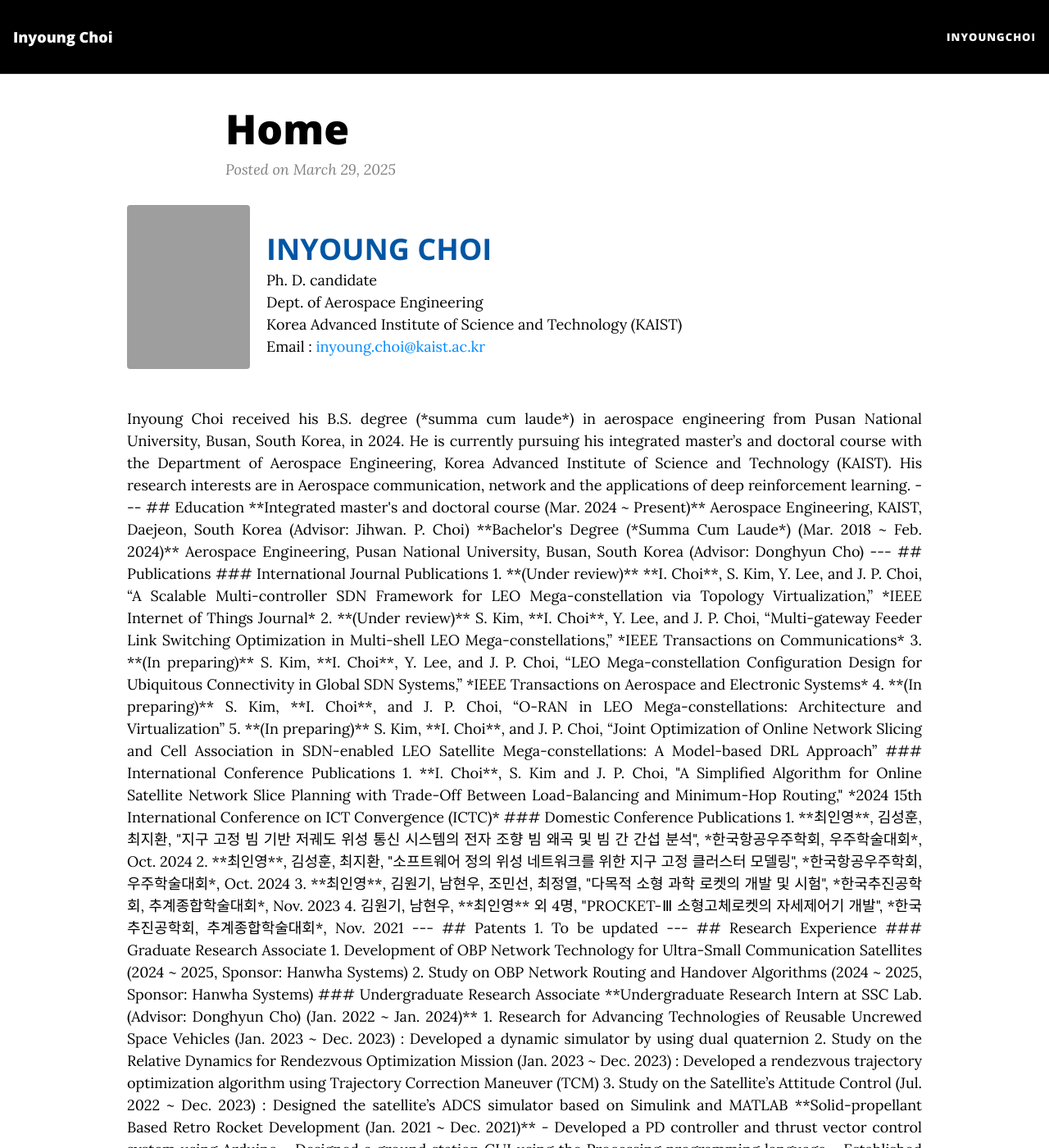
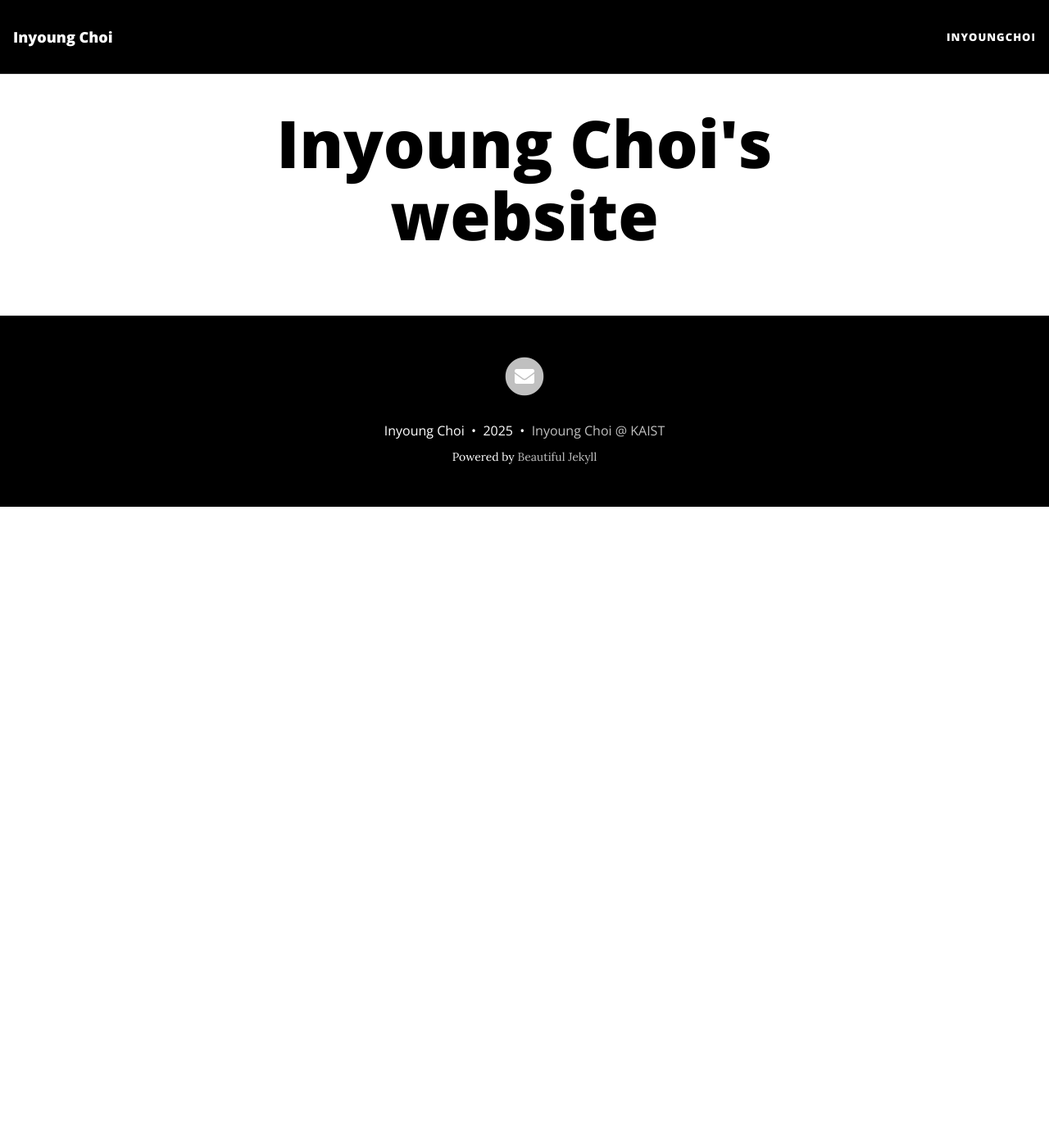
Before and after one commit to InyoungChoi-acai/InyoungChoi-acai.github.io, a Jekyll site: the page built from index.html, in a window 1280 px wide and 1400 px high. Shown: the whole window at 82% size. Built offline with Jekyll 4.4.1, drawn with Linux system fonts in a browser that asks for light colours; nearby versions of some CDN libraries; the list of posts is cut into pages by our own code; some of the changed text lies outside the part shown; grey boxes are pictures that could not be loaded.

Commit message:
Update index.html

```diff
--- a/index.html
+++ b/index.html
@@ -1,115 +1,4 @@
 ---
-layout: post
-title: "Home"
-permalink: /
-date: 2025-03-29
+layout: home
+title: Inyoung Choi's website
 ---
-
-<div style="display: flex; align-items: center; gap: 20px;">
-
-  <img src="/assets/img/choi_inyoung.jpg" alt="Choi, Inyoung" style="width: 150px; height: 200px; border-radius: 4px;">
-
-  <div>
-    <h1 style="color: #0056A4; font-weight: bold; margin: 0;">INYOUNG CHOI</h1>
-    <p style="margin: 4px 0 0 0;">
-      Ph. D. candidate<br>
-      Dept. of Aerospace Engineering<br>
-      Korea Advanced Institute of Science and Technology (KAIST)<br>
-      Email : <a href="mailto:inyoung.choi@kaist.ac.kr">inyoung.choi@kaist.ac.kr</a>
-    </p>
-  </div>
-
-</div>
-
-<br>
-
-Inyoung Choi received his B.S. degree (*summa cum laude*) in aerospace engineering from Pusan National University, Busan, South Korea, in 2024. He is currently pursuing his integrated master’s and doctoral course with the Department of Aerospace Engineering, Korea Advanced Institute of Science and Technology (KAIST). His research interests are in Aerospace communication, network and the applications of deep reinforcement learning.
-
----
-
-## Education
-
-**Integrated master's and doctoral course (Mar. 2024 ~ Present)**
-Aerospace Engineering, KAIST, Daejeon, South Korea (Advisor: Jihwan. P. Choi)
-
-**Bachelor's Degree (*Summa Cum Laude*) (Mar. 2018 ~ Feb. 2024)**
-Aerospace Engineering, Pusan National University, Busan, South Korea (Advisor: Donghyun Cho)
-
----
-
-## Publications
-
-### International Journal Publications
-
-1. **(Under review)** **I. Choi**, S. Kim, Y. Lee, and J. P. Choi, “A Scalable Multi-controller SDN Framework for LEO Mega-constellation via Topology Virtualization,” *IEEE Internet of Things Journal*
-2. **(Under review)** S. Kim, **I. Choi**, Y. Lee, and J. P. Choi, “Multi-gateway Feeder Link Switching Optimization in Multi-shell LEO Mega-constellations,” *IEEE Transactions on Communications*
-3. **(In preparing)** S. Kim, **I. Choi**, Y. Lee, and J. P. Choi, “LEO Mega-constellation Configuration Design for Ubiquitous Connectivity in Global SDN Systems,” *IEEE Transactions on Aerospace and Electronic Systems*
-4. **(In preparing)** S. Kim, **I. Choi**, and J. P. Choi, “O-RAN in LEO Mega-constellations: Architecture and Virtualization”
-5. **(In preparing)** S. Kim, **I. Choi**, and J. P. Choi, “Joint Optimization of Online Network Slicing and Cell Association in SDN-enabled LEO Satellite Mega-constellations: A Model-based DRL Approach”
-
-### International Conference Publications
-
-1. **I. Choi**, S. Kim and J. P. Choi, "A Simplified Algorithm for Online Satellite Network Slice Planning with Trade-Off Between Load-Balancing and Minimum-Hop Routing," *2024 15th International Conference on ICT Convergence (ICTC)*
-
-### Domestic Conference Publications
-
-1. **최인영**, 김성훈, 최지환, "지구 고정 빔 기반 저궤도 위성 통신 시스템의 전자 조향 빔 왜곡 및 빔 간 간섭 분석", *한국항공우주학회, 우주학술대회*, Oct. 2024
-2. **최인영**, 김성훈, 최지환, "소프트웨어 정의 위성 네트워크를 위한 지구 고정 클러스터 모델링", *한국항공우주학회, 우주학술대회*, Oct. 2024
-3. **최인영**, 김원기, 남현우, 조민선, 최정열, "다목적 소형 과학 로켓의 개발 및 시험", *한국추진공학회, 추계종합학술대회*, Nov. 2023
-4. 김원기, 남현우, **최인영** 외 4명, "PROCKET-Ⅲ 소형고체로켓의 자세제어기 개발", *한국추진공학회, 추계종합학술대회*, Nov. 2021
-
----
-
-## Patents
-
-1. To be updated
-
----
-
-## Research Experience
-
-### Graduate Research Associate
-
-1. Development of OBP Network Technology for Ultra-Small Communication Satellites (2024 ~ 2025, Sponsor: Hanwha Systems)
-2. Study on OBP Network Routing and Handover Algorithms (2024 ~ 2025, Sponsor: Hanwha Systems)
-
-### Undergraduate Research Associate
-
-**Undergraduate Research Intern at SSC Lab. (Advisor: Donghyun Cho) (Jan. 2022 ~ Jan. 2024)**
-1. Research for Advancing Technologies of Reusable Uncrewed Space Vehicles (Jan. 2023 ~ Dec. 2023)
-   : Developed a dynamic simulator by using dual quaternion
-2. Study on the Relative Dynamics for Rendezvous Optimization Mission (Jan. 2023 ~ Dec. 2023)
-   : Developed a rendezvous trajectory optimization algorithm using Trajectory Correction Maneuver (TCM)
-3. Study on the Satellite’s Attitude Control (Jul. 2022 ~ Dec. 2023)
-   : Designed the satellite’s ADCS simulator based on Simulink and MATLAB
-
-**Solid-propellant Based Retro Rocket Development (Jan. 2021 ~ Dec. 2021)**
-- Developed a PD controller and thrust vector control system using Arduino
-- Designed a ground station GUI using the Processing programming language
-- Established the flight S/W for a scientific rocket
-
----
-
-## Honors and Awards
-
-1. **Participation prize**, The Korean Society of Aeronautics and Space Science (June. 2023)
-   : Student Paper Competition, Aerospace science competition for undergraduate students
-2. **Outstanding Presentation Paper Award**, Korea Society of Propulsion Engineering (May. 2022)
-   : Rocket Academic Competition, Aerospace Science Competition
-3. **Gold medal**, Korea Aerospace Research Institute (Dec. 2021)
-   : Rocket Academic Competition, Aerospace Science Competition
-4. **Grand prize**, Ministerial of Science and ICT (Dec. 2021)
-   : Rocket Launch Competition, Aerospace Science Competition
-
----
-
-## Scholarship
-
-1. **Hyunsong Educational & Cultural Foundation Scholarship (2025 ~ )**
-   For 10 consecutive semesters, 10M KRW/semester
-2. **Kim Young-Han Global Leader Scholarship (2024)**
-   For 2 consecutive semesters, 2M KRW/semester
-3. **Academic Excellence Scholarship (2018, 2019 ~ 2023)**
-   For 6 undergraduate semesters
-4. **National Science & Technology Scholarship (2023)**
-   For 1 undergraduate semester
```
